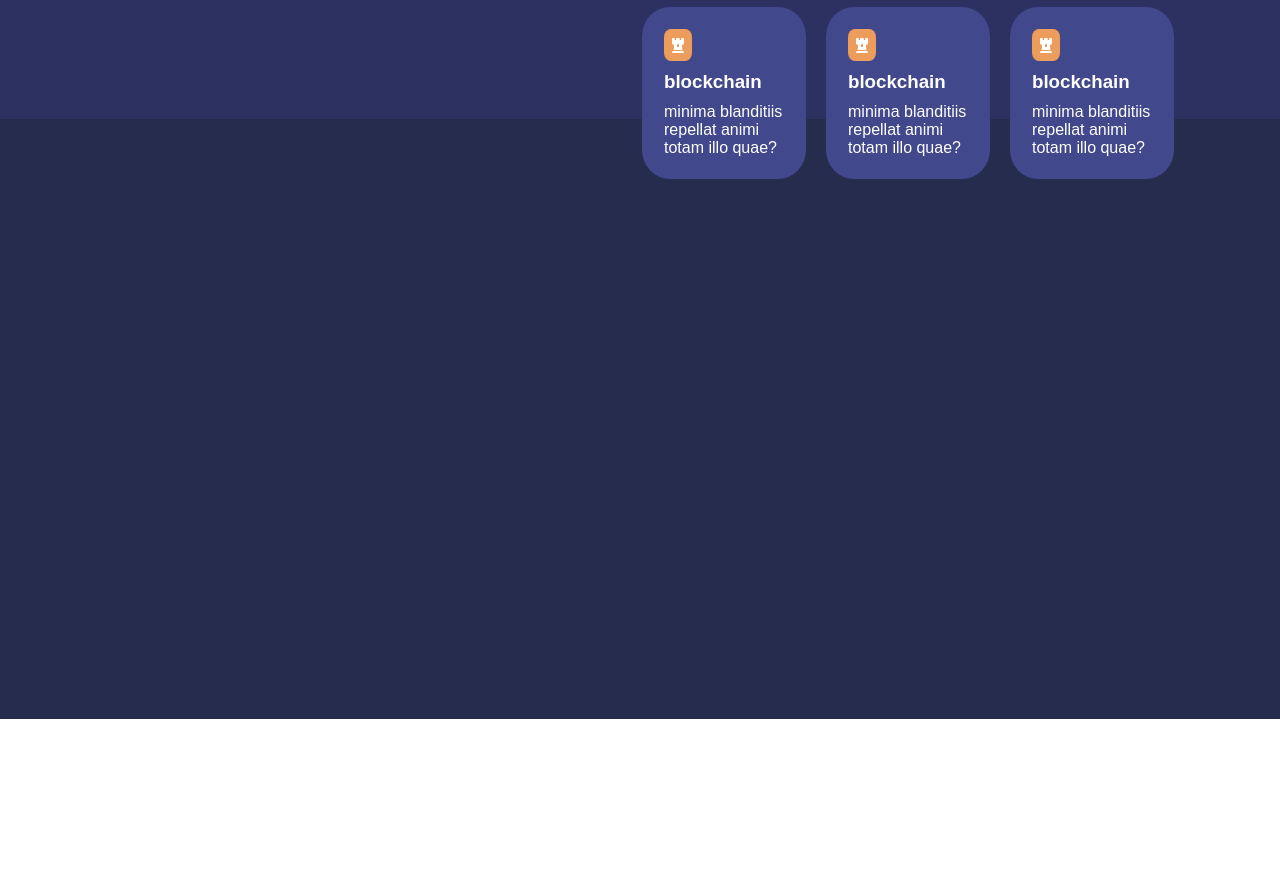
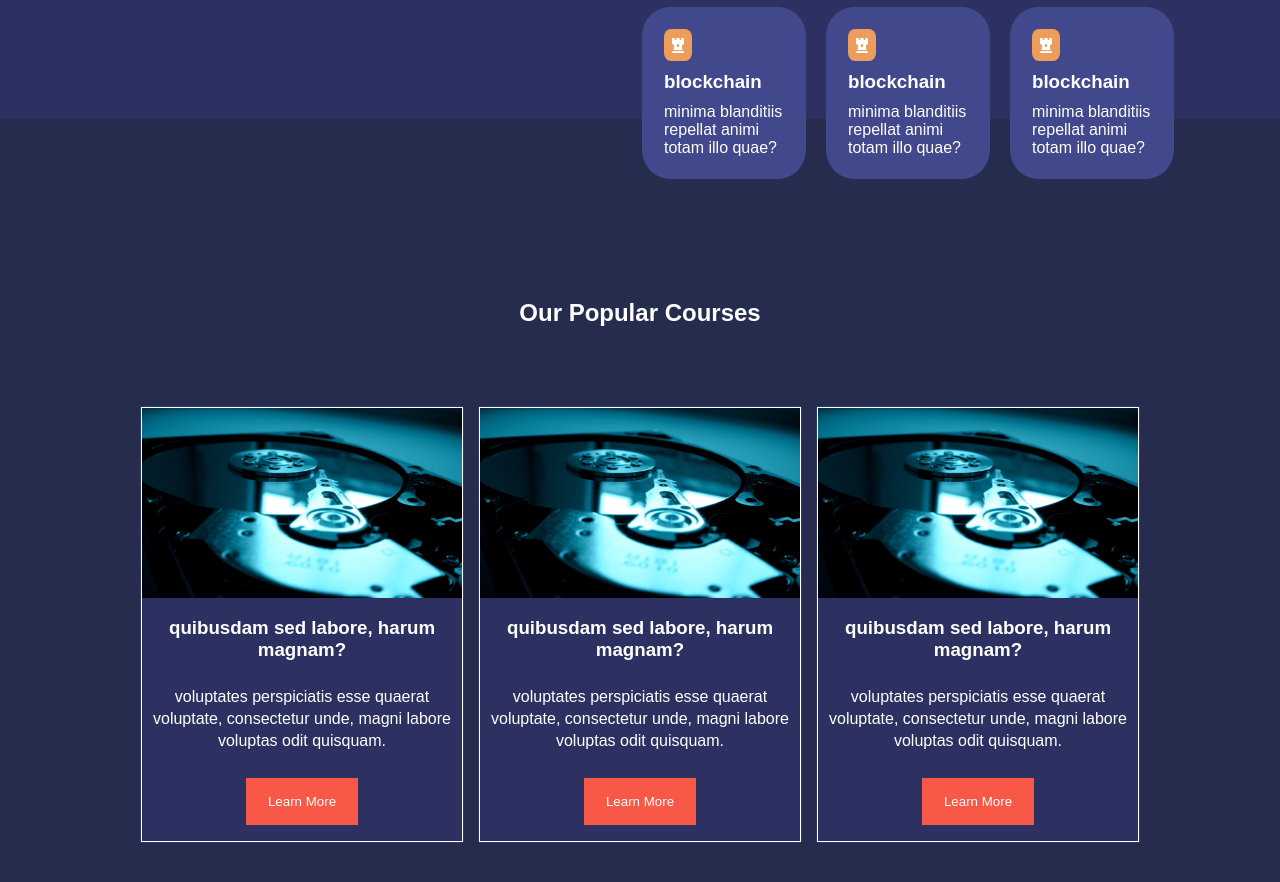
Before and after one commit to MeysamDeveloper/web-site-, a plain HTML site: page indeX.html in a window 1280 px wide. Shown: the part 1061-1943 px from the top of the page. Before the commit the page ends 1780 px from the top, so only its background shows below. Drawn offline with Linux system fonts and the light colour scheme.

Commit message:
section 2 complate

```diff
--- a/indeX.html
+++ b/indeX.html
@@ -101,9 +101,36 @@
 
     <section class="section-3">
         <div class="container">
+            <h2 id="h2-id">Our Popular Courses</h2>
+
+            <div class="card-3">
+
+                <div class="image-card">
+                    <img src="a4.jpg" alt="not display">
+                    <h3>quibusdam sed labore, harum magnam?</h3>
+                    <p>voluptates perspiciatis esse quaerat voluptate, consectetur unde, magni labore voluptas odit quisquam.</p>
+                    <button><a href="#"></a>Learn More</button>
+                </div>
+                <div class="image-card">
+                    <img src="a4.jpg" alt="not display">
+                    <h3>quibusdam sed labore, harum magnam?</h3>
+                    <p>voluptates perspiciatis esse quaerat voluptate, consectetur unde, magni labore voluptas odit quisquam.</p>
+                    <button><a href="#"></a>Learn More</button>
+                </div>
+                <div class="image-card">
+                    <img src="a4.jpg" alt="not display">
+                    <h3>quibusdam sed labore, harum magnam?</h3>
+                    <p>voluptates perspiciatis esse quaerat voluptate, consectetur unde, magni labore voluptas odit quisquam.</p>
+                    <button><a href="#"></a>Learn More</button>
+                </div>
+            </div>
+
 
         </div>
     </section>
+
+    <!-- section 3..........................................-->
+
     <script src="app.js"></script>
 </body>
 </html>
--- a/style.css
+++ b/style.css
@@ -178,6 +178,60 @@ button:hover{
     display: flex;
     padding-top: 26px;
 }
+
+
+/* section 2 ...........................*/
+.section-3{
+    background: #262C4E;
+    height: 800px;
+
+}
+.card-3{
+    color: white;
+    margin: auto;
+    padding-top: 80px;
+    text-align: center;
+    display: flex;
+    justify-content: center;
+
+}
+#h2-id{
+    color: white;
+    text-align: center;
+    padding-top: 180px;
+}
+.image-card{
+    width: 320px;
+    margin: 8px;
+    margin-top: 0px;
+    background: #2C3162;
+    box-shadow: 0px 0px 2px 0px #4d559e;
+    border:1px solid white;
+
+
+}
+.image-card img{
+    width: 100%;
+  height: 190px;
+}
+.image-card h3{
+    padding: 15px;
+  }
+  .image-card p{
+    padding: 10px;
+    line-height: 22px;
+  }
+
+  .image-card button{
+    text-decoration: none;
+    color: white;
+    padding: 16px 22px 16px 22px;
+    background-color: #F85846;
+    border: none;
+    margin: 16px;
+    cursor: pointer;
+}
+
 @media only screen and (max-width: 850px){
     .header-part-2{
         display: block;
@@ -199,10 +253,16 @@ button:hover{
         display: flex;
         justify-content: center;
     }
+    .card-3{
+        display: block;
+        width: 320px;
+        margin: auto;
+    }
+    .section-3{
+        background: #262C4E;
+        height: 1800px;
+    }
 }
 
-/* section 2 ...........................*/
-.section-3{
-    background: #262C4E;
-    height: 600px;
-}
+
+/* section 3 ...........................*/
```
Also changed, not shown: a4.jpg (added).
